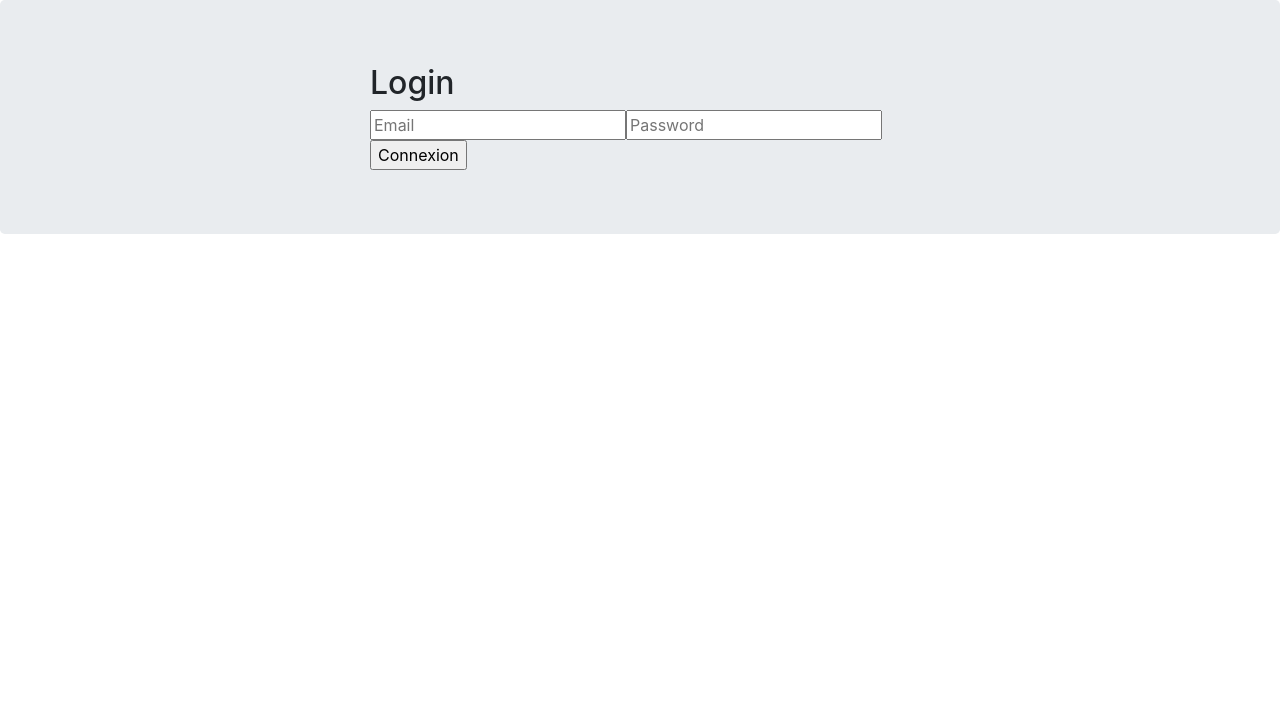
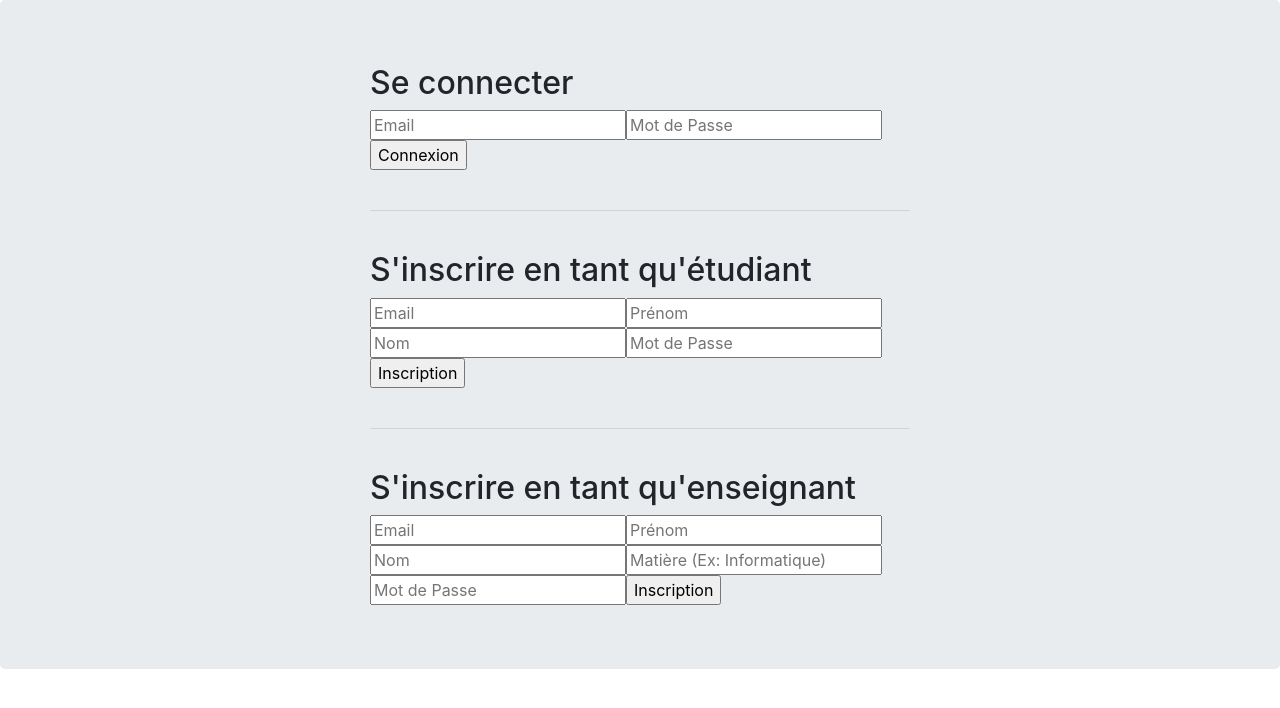
Before and after one commit to isep-abysse/monita-front, a React (Create React App) app: page /login in a window 1280 px wide. Shown: the top 708 px of the page. Built offline with nearby package versions, Linux system fonts and the light colour scheme.

Commit message:
registration

```diff
--- a/src/App.js
+++ b/src/App.js
@@ -9,6 +9,7 @@ import { history } from "./helpers/history";
 import AddClassroom from "./components/addClassroom/addClassroom";
 import Classroom from "./components/classroom/classroom";
 import AddMarks from "./components/addMarks/addMarks";
+import Subject from "./components/subject/subject";
 
 
 class App extends React.Component {
@@ -41,7 +42,7 @@ class App extends React.Component {
                     <nav className="navbar navbar-expand navbar-dark bg-dark">
                         <div className="navbar-nav">
                             <Link to="/" className="nav-item nav-link">Home</Link>
-                            <a onClick={App.logout} className="nav-item nav-link">Logout</a>
+                            <a onClick={App.logout} className="nav-item nav-link">Logout ({currentUser.firstName})</a>
                         </div>
                     </nav>
                     }
@@ -55,6 +56,7 @@ class App extends React.Component {
                                     <Route path="/addClassroom" component={AddClassroom}/>
                                     <Route path="/classroom/:id" component={Classroom}/>
                                     <Route path="/classroom/add/:id" component={AddMarks}/>
+                                    <Route path="/subjects/:subject" component={Subject}/>
                                 </div>
                             </div>
                         </div>
--- a/src/components/addClassroom/addClassroom.js
+++ b/src/components/addClassroom/addClassroom.js
@@ -51,7 +51,7 @@ class AddClassroom extends React.Component {
                     <select name="students" value=' ' onChange={this.addStudent}>
                         <option value=' '> </option>
                         {this.state.options.map((e, key) => {
-                            return <option key={key} value={JSON.stringify(e)}>{e.email}</option>
+                            return <option key={key} value={e.id}>{e.email}</option>
                         })}
                     </select>
                     <ul>
--- a/src/components/home/home.js
+++ b/src/components/home/home.js
@@ -18,7 +18,9 @@ class Home extends React.Component {
     }
 
     componentDidMount() {
-        this.getClasses();
+        if (this.state.currentUser.role === 'prof') {
+            this.getClasses();
+        }
     }
 
     async getClasses() {
@@ -34,8 +36,12 @@ class Home extends React.Component {
                 <div>
                     {currentUser.role === 'student' &&
                     <div>
-                        <h1>Hi {currentUser.email}!</h1>
-                        <p>You're logged in as student !!</p>
+                        <h1>Votre relevé de notes!</h1>
+                        <ul>
+                            {currentUser.subjects.map((e, key) => {
+                                return <li key={key}><Link to={`/subjects/${e.name}`}>{e.name}</Link></li>
+                            })}
+                        </ul>
                     </div>
                     }
                     {currentUser.role === 'prof' &&
--- a/src/components/login/login.js
+++ b/src/components/login/login.js
@@ -1,4 +1,5 @@
 import React from 'react';
+import './login.css'
 import { Redirect } from 'react-router-dom'
 import { authService } from '../../services/authService';
 
@@ -36,15 +37,81 @@ class Login extends React.Component {
         this.setRedirect()
     }
 
+    // Register student
+    registerStudent(e) {
+        e.preventDefault();
+        let body = {};
+        for (let i = 0; i < e.target.length - 1; i++) {
+            switch (i) {
+                case 0: body.email = e.target[i].value;
+                break;
+                case 1: body.firstName = e.target[i].value;
+                break;
+                case 2: body.lastName = e.target[i].value;
+                break;
+                case 3: body.password = e.target[i].value;
+                break;
+            }
+        }
+        body.role = 'student';
+        authService.register(body)
+    }
+
+    // Register teacher
+    registerTeacher(e) {
+        e.preventDefault();
+        let body = {};
+        for (let i = 0; i < e.target.length - 1; i++) {
+            switch (i) {
+                case 0: body.email = e.target[i].value;
+                break;
+                case 1: body.firstName = e.target[i].value;
+                break;
+                case 2: body.lastName = e.target[i].value;
+                break;
+                case 3: body.subject = e.target[i].value;
+                break;
+                case 4: body.password = e.target[i].value;
+                break;
+            }
+        }
+        body.role = 'prof';
+        authService.register(body)
+    }
+
+
 
     render() {
         return (
             <div>
-                <h2>Login</h2>
+                <h2>Se connecter</h2>
                 <form onSubmit={this.login}>
-                    <input name="email" type="text" onChange={this.handleChange} placeholder="Email"/>
-                    <input name="password" type="password" placeholder="Password"/>
+                    <input name="email" type="email" onChange={this.handleChange} placeholder="Email"/>
+                    <input name="password" type="password" placeholder="Mot de Passe"/>
                     <input type="submit" value="Connexion"/>
+                </form>
+                <br/>
+                <hr/>
+                <br/>
+                <h2>S'inscrire en tant qu'étudiant</h2>
+                <form onSubmit={this.registerStudent}>
+                    <input name="email" type="email" placeholder="Email"/>
+                    <input name="firstName" type="text" placeholder="Prénom"/>
+                    <input name="lastName" type="text" placeholder="Nom"/>
+                    <input name="password" type="password" placeholder="Mot de Passe"/>
+                    <input type="submit" value="Inscription"/>
+                </form>
+                <br/>
+                <hr/>
+                <br/>
+                <h2>S'inscrire en tant qu'enseignant</h2>
+                <form onSubmit={this.registerTeacher}>
+                    <input name="email" type="email" placeholder="Email"/>
+                    <input name="firstName" type="text" placeholder="Prénom"/>
+                    <input name="lastName" type="text" placeholder="Nom"/>
+                    <input name="subject" placeholder="Matière (Ex: Informatique)"/>
+                    <input name="password" type="password" placeholder="Mot de Passe"/>
+                    <input type="submit" value="Inscription"/>
                 </form>
                 {this.renderRedirect()}
             </div>
--- /dev/null
+++ b/src/components/subject/subject.js
@@ -0,0 +1,44 @@
+import React from "react";
+import {authService} from "../../services/authService";
+import {Link} from "react-router-dom";
+
+class Subject extends React.Component {
+    constructor(props) {
+        super(props);
+        this.state = {
+            currentUser: authService.currentUserValue,
+            subject: props.match.params.subject,
+            marks: []
+        };
+        console.log(this.state.currentUser);
+    }
+
+    componentDidMount() {
+        for (let i = 0; i < this.state.currentUser.subjects.length; i++) {
+            if (this.state.currentUser.subjects[i].name === this.state.subject) {
+                for (let j = 0; j < this.state.currentUser.subjects[i].marks.length; j++) {
+                    const newMark = this.state.currentUser.subjects[i].marks[j];
+                    this.state.marks.push(newMark)
+                }
+            }
+        }
+    }
+
+    render() {
+        const { marks, subject } = this.state;
+        return(
+            <div>
+                <Link to={`/`}>Retour</Link>
+                <h1>Notes de la matière {subject}</h1>
+                <ul>
+                    {marks.map((e, key) => {
+                        return <li key={key}>{e.value}</li>
+                    })}
+                </ul>
+            </div>
+        )
+    }
+
+}
+
+export default Subject
--- a/src/services/authService.js
+++ b/src/services/authService.js
@@ -9,9 +9,21 @@ const currentUserSubject = new BehaviorSubject(cookies.get('currentUser'));
 export const authService = {
     login,
     logout,
+    register,
     currentUser: currentUserSubject.asObservable(),
     get currentUserValue () { return currentUserSubject.value }
 };
+
+async function register(body) {
+    const url = `${config.apiUrl}/users`;
+    const params = {
+        method: 'POST',
+        body: JSON.stringify(body),
+        headers: {"content-type": "application/json"}
+    };
+    const response = await fetch(url, params);
+    return await response.json()
+}
 
 async function login(username) {
 
```
